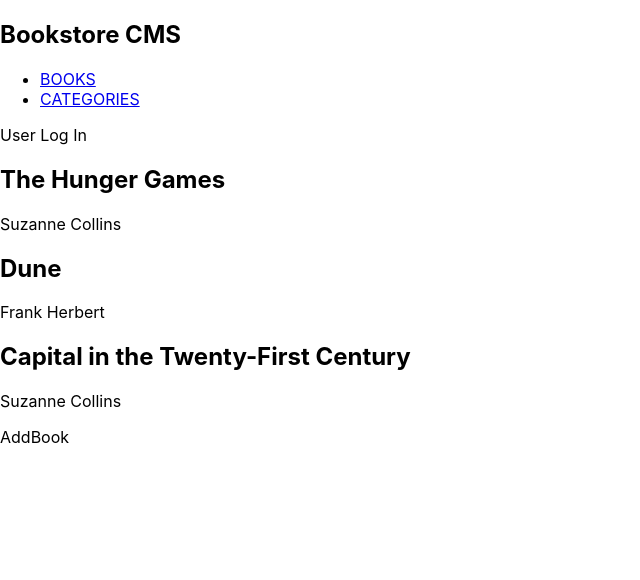
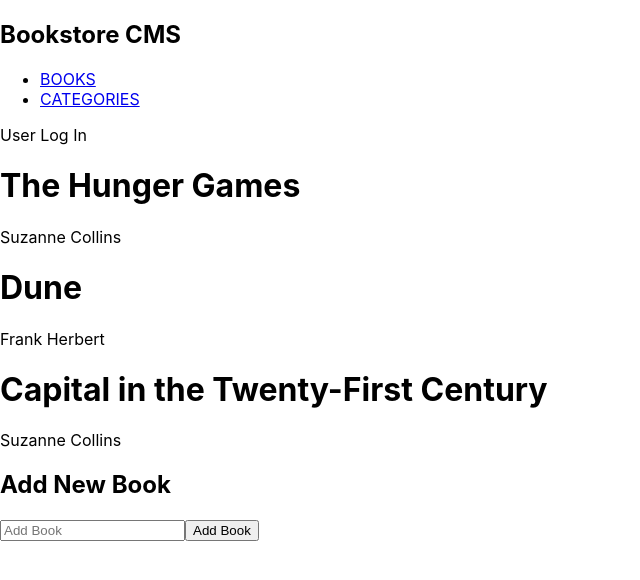
Before and after one commit to dselasea/bookstore, a React (Create React App) app: page / in a window 1280 px wide. Shown: the top 580 px of the page, without its empty margins (0-640 px from the left). Built offline with nearby package versions, Linux system fonts and the light colour scheme.

Commit message:
Add form too AddBook component

```diff
--- a/src/components/AddBook.js
+++ b/src/components/AddBook.js
@@ -1,7 +1,13 @@
 import React from 'react';
 
 const AddBook = () => (
-  <div>AddBook</div>
+  <div>
+    <h2>Add New Book</h2>
+    <form>
+      <input type="text" placeholder="Add Book" />
+      <button type="submit">Add Book</button>
+    </form>
+  </div>
 );
 
 export default AddBook;
--- a/src/components/Book.js
+++ b/src/components/Book.js
@@ -3,7 +3,7 @@
 
 const Book = ({ book }) => (
   <div>
-    <h2>{book.title}</h2>
+    <h1>{book.title}</h1>
     <p>{book.author}</p>
   </div>
 );
```
